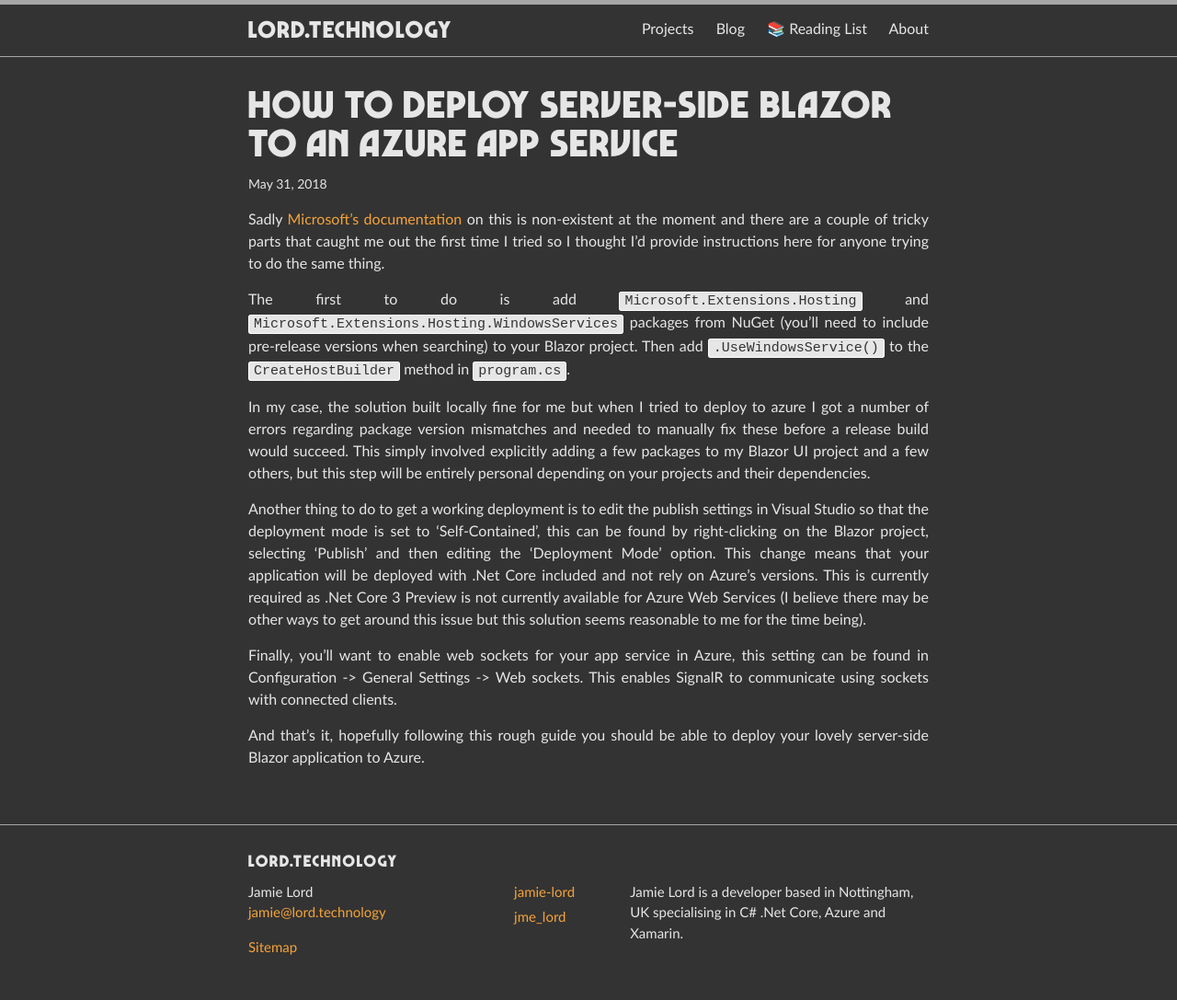
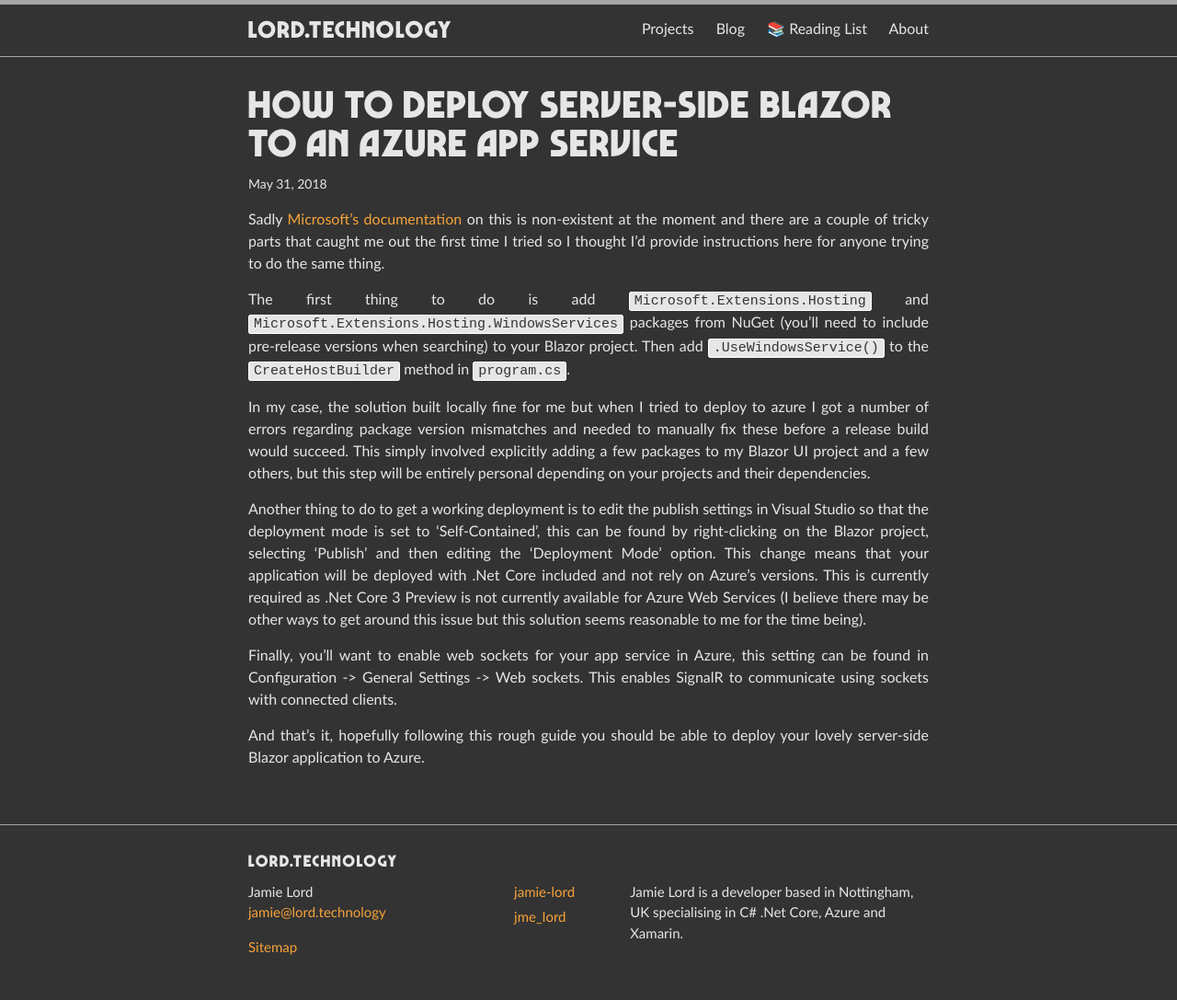
Before and after one commit to jamie-lord/Lord.technology, a Jekyll site: the page built from _posts/2019-05-31-deploying-server-side-blazor-to-azure.md, in a window 1280 px wide. Shown: the whole page at 92% size. Built offline with Jekyll 4.4.1, drawn with Linux system fonts in a browser that asks for light colours.

Commit message:
Spelling

```diff
--- a/_posts/2019-05-31-deploying-server-side-blazor-to-azure.md
+++ b/_posts/2019-05-31-deploying-server-side-blazor-to-azure.md
@@ -1,11 +1,11 @@
 ---
 layout: post
 title:  "How to deploy server-side Blazor to an Azure App Service"
-date:   2018-05-31 15:40:00 +0000
+date:   2018-05-31 16:01:00 +0000
 ---
 Sadly [Microsoft's documentation](https://docs.microsoft.com/en-us/aspnet/core/host-and-deploy/blazor/server-side?view=aspnetcore-3.0) on this is non-existent at the moment and there are a couple of tricky parts that caught me out the first time I tried so I thought I'd provide instructions here for anyone trying to do the same thing.
 
-The first to do is add `Microsoft.Extensions.Hosting` and `Microsoft.Extensions.Hosting.WindowsServices` packages from NuGet (you'll need to include pre-release versions when searching) to your Blazor project. Then add `.UseWindowsService()` to the `CreateHostBuilder` method in `program.cs`.
+The first thing to do is add `Microsoft.Extensions.Hosting` and `Microsoft.Extensions.Hosting.WindowsServices` packages from NuGet (you'll need to include pre-release versions when searching) to your Blazor project. Then add `.UseWindowsService()` to the `CreateHostBuilder` method in `program.cs`.
 
 In my case, the solution built locally fine for me but when I tried to deploy to azure I got a number of errors regarding package version mismatches and needed to manually fix these before a release build would succeed. This simply involved explicitly adding a few packages to my Blazor UI project and a few others, but this step will be entirely personal depending on your projects and their dependencies.
 
```
